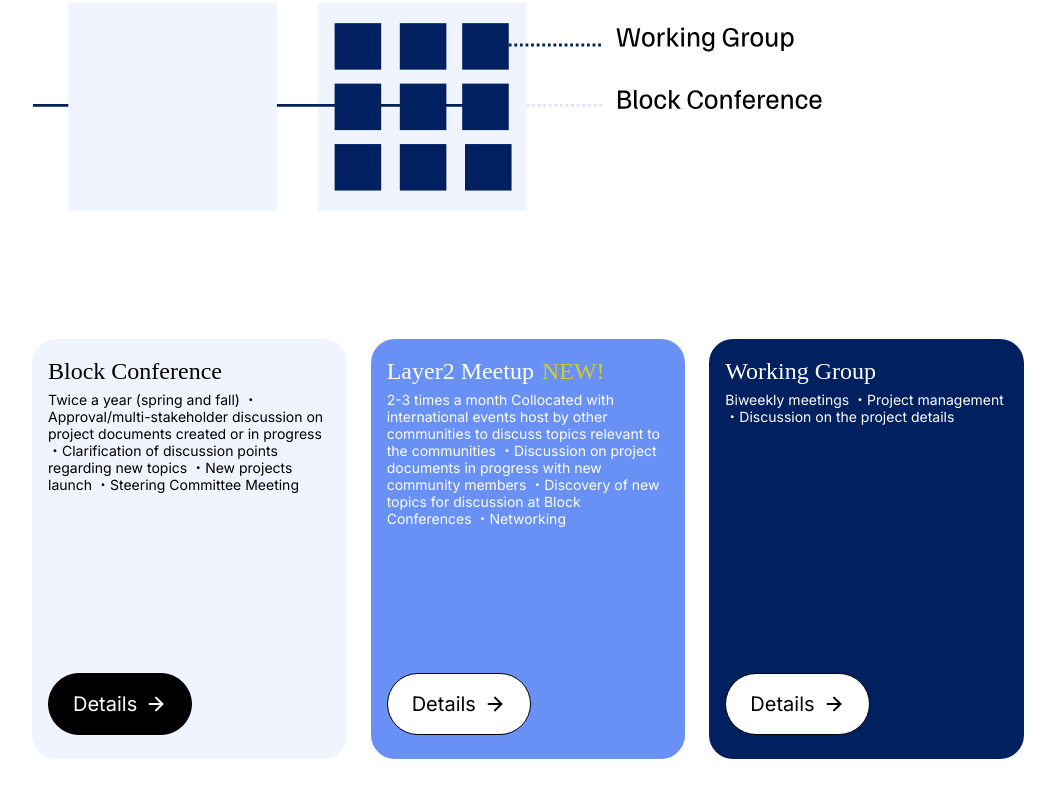
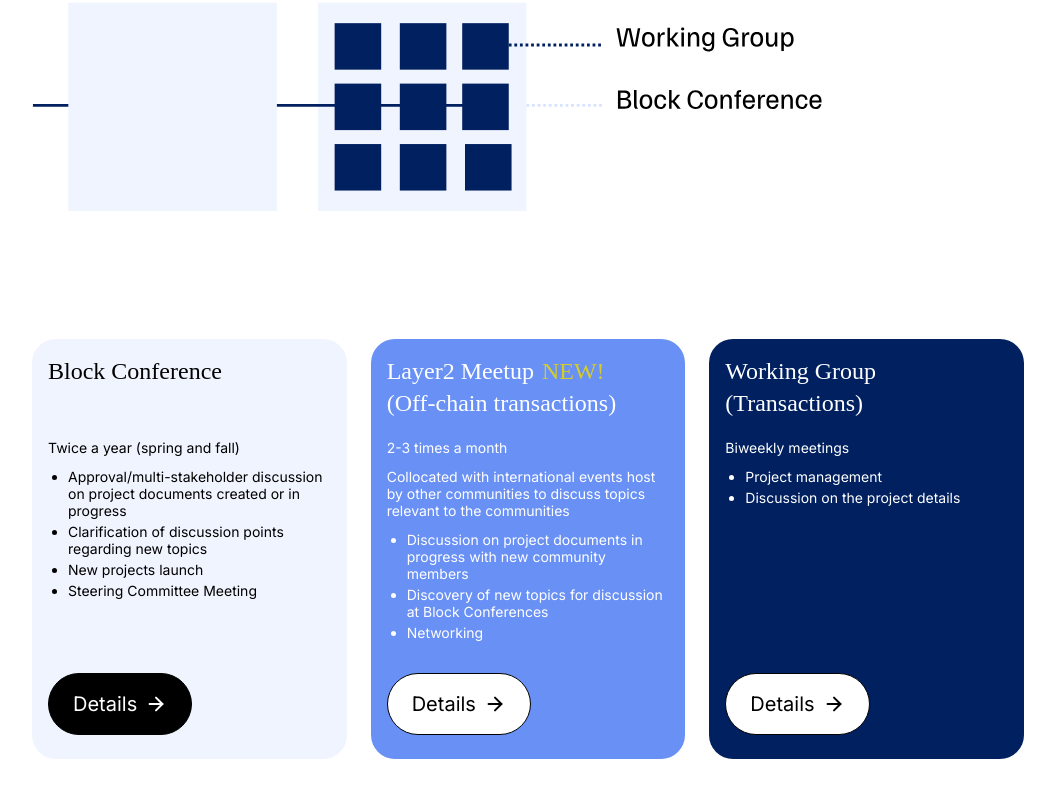
Before and after one commit to bgin-global/bgin-homepage, a Next.js app: page /activities in a window 1280 px wide. Shown: the part 400-1198 px from the top of the page, without its empty margins (112-1167 px from the left). Built offline with nearby package versions, Linux system fonts and the light colour scheme.

Commit message:
ItemCard description content

```diff
--- a/app/activities/page.tsx
+++ b/app/activities/page.tsx
@@ -33,33 +33,64 @@ export default function Activities() {
         <div className={CUSTOM_STYLES.SECTION_FLEX.LATERAL}>
           <ItemCard
             title="Block Conference"
-            description="Twice a year (spring and fall)
-・Approval/multi-stakeholder discussion on project documents created or in progress
-・Clarification of discussion points regarding new topics
-・New projects launch
-・Steering Committee Meeting"
+            subtitle=""
+            description={
+              <>
+                <p className="mb-2">Twice a year (spring and fall)</p>
+                <ul className="list-disc list-inside space-y-1">
+                  <li>
+                    Approval/multi-stakeholder discussion on project documents
+                    created or in progress
+                  </li>
+                  <li>
+                    Clarification of discussion points regarding new topics
+                  </li>
+                  <li>New projects launch</li>
+                  <li>Steering Committee Meeting</li>
+                </ul>
+              </>
+            }
             link="/activities/block-conference"
             colorPattern="white"
           />
           <ItemCard
             title="Layer2 Meetup"
-            description="2-3 times a month
-
-Collocated with international events host by other communities to discuss topics relevant to the communities
-
-・Discussion on project documents in progress with new community members
-・Discovery of new topics for discussion at Block Conferences
-・Networking"
+            subtitle="(Off-chain transactions)"
+            description={
+              <>
+                <p className="mb-2">2-3 times a month</p>
+                <p className="mb-2">
+                  Collocated with international events host by other communities
+                  to discuss topics relevant to the communities
+                </p>
+                <ul className="list-disc list-inside space-y-1">
+                  <li>
+                    Discussion on project documents in progress with new
+                    community members
+                  </li>
+                  <li>
+                    Discovery of new topics for discussion at Block Conferences
+                  </li>
+                  <li>Networking</li>
+                </ul>
+              </>
+            }
             link="/activities/layer2-meetup"
             colorPattern="blue"
             isNew={true}
           />
           <ItemCard
             title="Working Group"
-            description="Biweekly meetings
-
-・Project management
-・Discussion on the project details"
+            subtitle="(Transactions)"
+            description={
+              <>
+                <p className="mb-2"> Biweekly meetings</p>
+                <ul className="list-disc list-inside space-y-1">
+                  <li>Project management</li>
+                  <li>Discussion on the project details</li>
+                </ul>
+              </>
+            }
             link="/activities/working-groups"
             colorPattern="navy"
           />
--- a/app/globals.css
+++ b/app/globals.css
@@ -73,10 +73,6 @@ ol, ul, li {
   list-style-type: disc;
 }
 
-li::marker {
-  color: black;
-}
-
 table {
   width: 100%;
 }
--- a/app/page.tsx
+++ b/app/page.tsx
@@ -63,13 +63,29 @@ export default function Home() {
           <ItemCard
             title={blockUpcoming.title}
             subtitle={`@${blockUpcoming.location}`}
-            description={`Date: ${blockUpcoming.date}`}
+            description={
+              <>
+                <p className="mb-0">Date: {blockUpcoming.date}</p>
+                <p className="mb-0">Location: {blockUpcoming.location}</p>
+              </>
+            }
             link="/activities/block-conference"
             colorPattern="white"
           />
           <ItemCard
             title="Working Group"
-            description=""
+            description={
+              <>
+                <div className="mb-2">
+                  <p>GIKP WG</p>
+                  <p>Date: 11am Universal Time, _________, 2024</p>
+                </div>
+                <div>
+                  <p>FASE WG</p>
+                  <p>Date: 11am Universal Time, _________, 2024</p>
+                </div>
+              </>
+            }
             link="/activities/working-groups"
             colorPattern="navy"
           />
--- a/components/ItemCard.tsx
+++ b/components/ItemCard.tsx
@@ -1,3 +1,4 @@
+import { ReactNode } from "react";
 import Button from "./Button/Button";
 import { CUSTOM_STYLES } from "@/styles/custom";
 
@@ -7,7 +8,7 @@ interface Props {
   title: string;
   subtitle?: string;
   height?: string;
-  description: string;
+  description: ReactNode;
   link: string;
   colorPattern: COLOR_PATTERN;
   isNew?: boolean;
@@ -68,6 +69,7 @@ export default function ItemCard({
               colorPattern
             )} w-full flex-col flex items-start gap-1`}
           >
+            <div className="h-20">
               <div className="flex-row flex items-start gap-2">
                 <div className={CUSTOM_STYLES.SUBTITLE}>{title}</div>
                 {isNew && (
@@ -79,8 +81,10 @@ export default function ItemCard({
               {subtitle && (
                 <div className={CUSTOM_STYLES.SUBTITLE}>{subtitle}</div>
               )}
+            </div>
+
             <div className="flex-col flex items-start gap-1 text-sm leading-[17px] font-Inter">
-              <div>{description}</div>
+              {description}
             </div>
           </div>
         </div>
```
Lines whose indentation alone changed are shown as unchanged.
